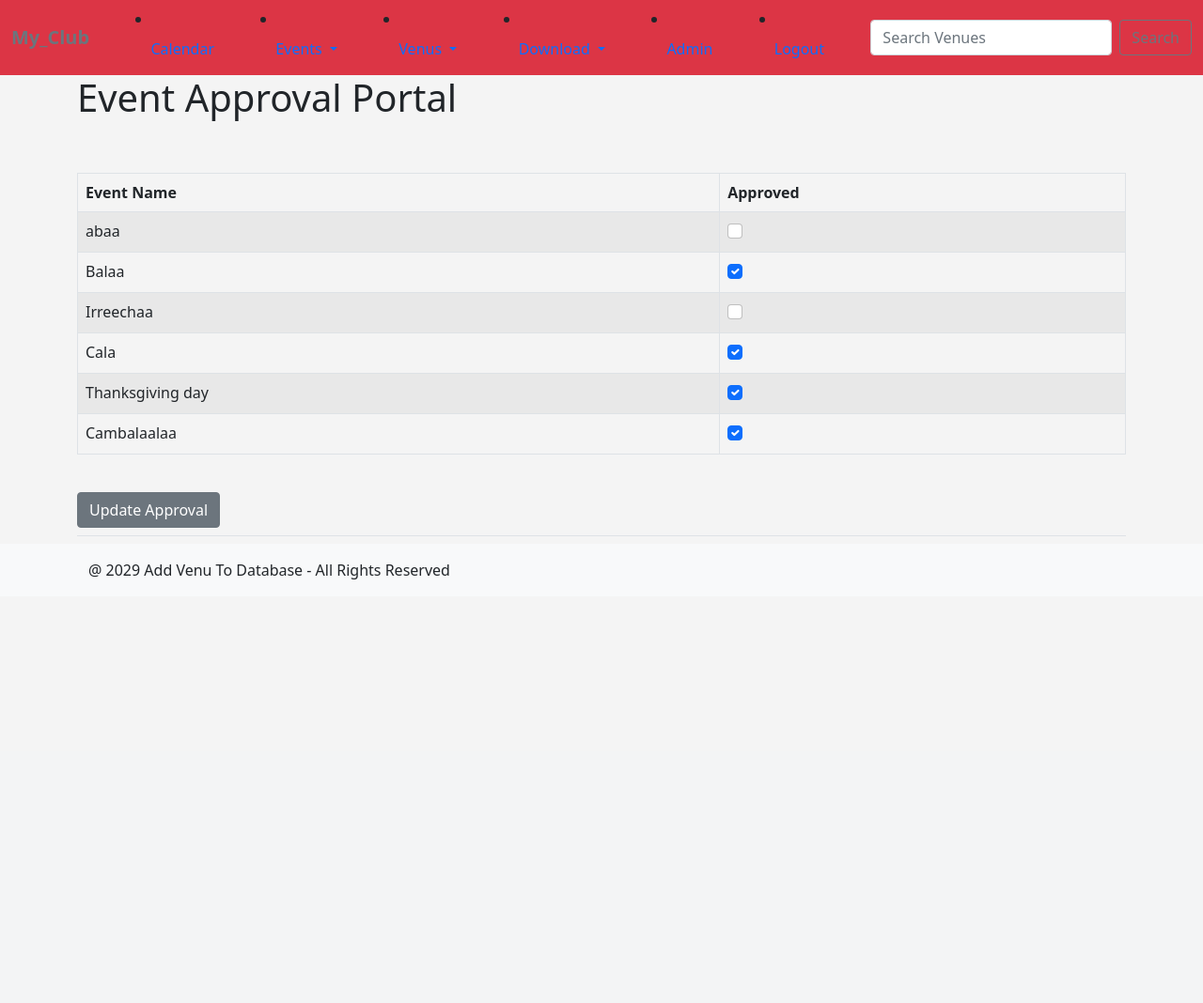
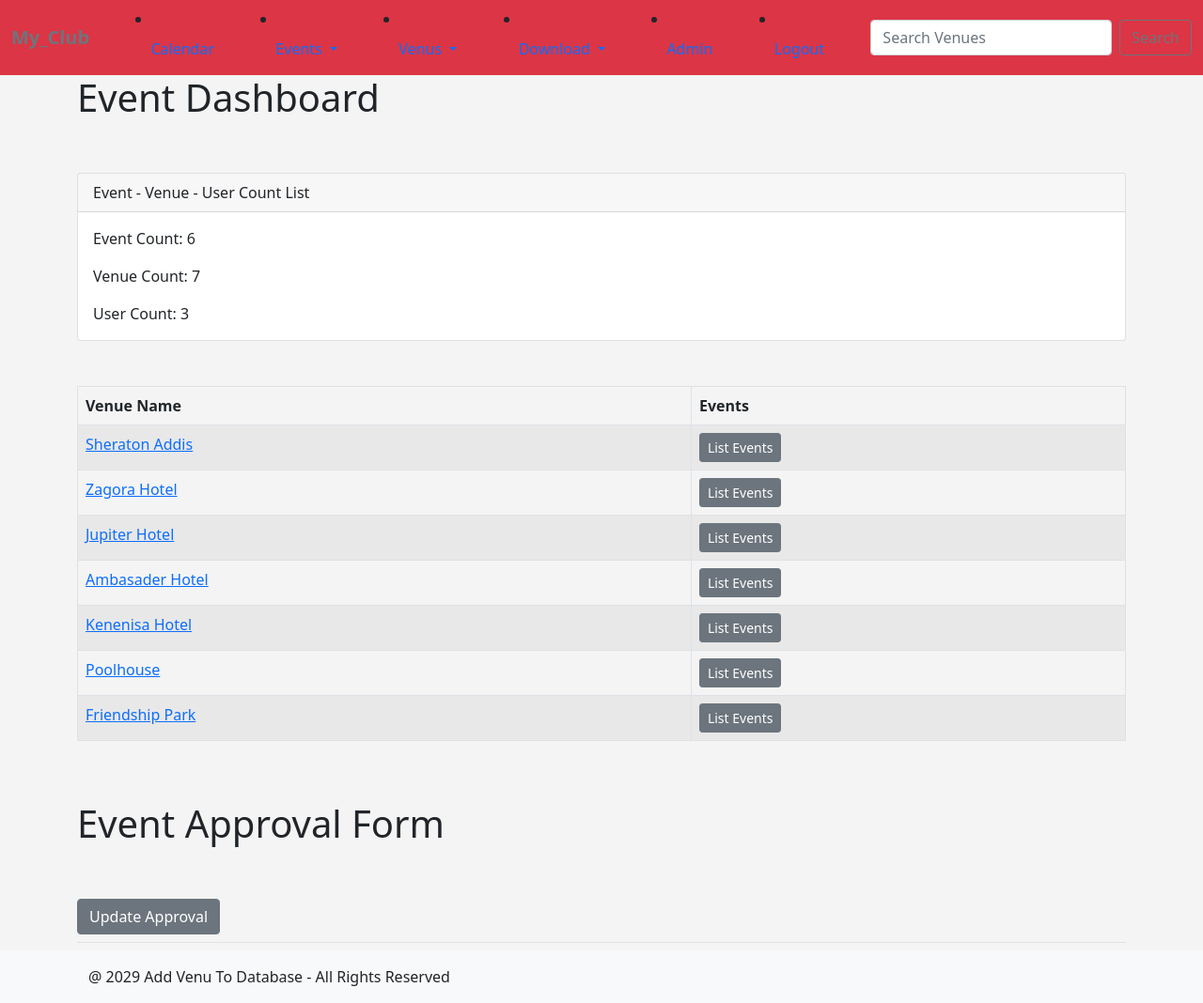
Before and after one commit to tolemariamfufat/django-tutorial, a Django app: page /admin_approval/ in a window 1280 px wide. Shown: the whole page at 94% size. Before the commit the page ends 617 px from the top, so only its background shows below. Run offline with Django 5.2, Linux system fonts and the light colour scheme; a user stored in the database is signed in; data comes from the database, SQL or seed files in the repository.

Commit message:
venu-event and show-event are added

```diff
--- a/formtutorial/formsapp/templates/formsapp/admin_approval.html
+++ b/formtutorial/formsapp/templates/formsapp/admin_approval.html
@@ -1,41 +1,48 @@
 {% extends "formsapp/base.html" %}
 {% block content %}
-<h1>Event Approval Portal</h1>
+<h1>Event Dashboard</h1>
     <br/></br>
     <form action="" method=POST>
         {% csrf_token %}
 
+<div class="card">
+    <div class="card-header">
+     Event - Venue - User Count List
+    </div>
+    <div class="card-body">
+        <p class="card-text">Event Count: {{ event_count }}</p>
+      <p class="card-text">Venue Count: {{ venue_count }}</p>
+      <p class="card-text">User Count: {{ user_count }}</p>
+    </div>
+  </div>
+<br/><br/>
 <table class="table table-striped table-hover table-bordered">
     <thead>
       <tr>
-        <th scope="col">Event Name</th>
-        <th scope="col">Approved</th>
+        <th scope="col">Venue Name</th>
+        <th scope="col">Events</th>
 
       </tr>
     </thead>
     <tbody>
-        {% for event in event_list %}
+        {% for venue in venue_list %}
         <tr>
-            <td>
+        <td>
 
-        {{ event }}</td>
-        <td>
-            {% if event.approved %}
-            <div class="form-check">
-                <input class="form-check-input" type="checkbox" checked="checked" value={{ event.id}} name="boxes">
-            </div>
+        <a href="{% url "show-venue" venue.id %}">{{ venue }}</a>
+        </td>
+        <td><a href="{% url "venue-event" venue.id %}" class="btn btn-sm btn-secondary">List Events</a>
 
-            {% else %}
-            <div class="form-check">
-                <input class="form-check-input" type="checkbox" value={{ event.id}} name="boxes">
-            </div>
-
-            {% endif %}
         </td>
     {% endfor %}
 
     </tbody>
 </table>
+
+<br/><br/>
+<h1>Event Approval Form</h1>
+<br/>
+
 <br/>
 <button class='btn btn-secondary' type='submit'>Update
     Approval</button>
--- a/formtutorial/formsapp/urls.py
+++ b/formtutorial/formsapp/urls.py
@@ -26,4 +26,6 @@ urlpatterns = [
     path("my_events", views.my_events, name="my_events" ),
     path("search_events/", views.search_events, name='search_events'),
     path("admin_approval/", views.admin_approval, name='admin_approval'),
+    path("venue_events/<venue_id>", views.venue_events, name="venue-event"),
+    path("show_event/<event_id>", views.show_event, name="show_event"),
    ]
--- a/formtutorial/formsapp/views.py
+++ b/formtutorial/formsapp/views.py
@@ -21,10 +21,38 @@ from reportlab.lib.pagesizes import letter
 
 # Import Pagination Stuff
 from django.core.paginator import Paginator
+# Show Events
+def show_event(request, event_id):
+    event = Event.objects.get(pk=event_id)
+    return render(request, 'formsapp/show_event.html', {
+        "event": event
+    })
+
+
+# Show Events In A Venue
+def venue_events(request, venue_id):
+    # Grab the Venue
+    venue = Venue.objects.get(id=venue_id)
+    # Grab the events from that venue
+    events = venue.event_set.all()
+    if events:
+        return render(request, 'formsapp/venue_events.html', {
+            "events": events
+    })
+
+    else:
+        messages.success(request, "That Venue Has No Events At This Time!")
+        return redirect("admin_approval")
 
 
 # Create Admin Event Approval Page
 def admin_approval(request):
+    # Get The Venues
+    venue_list = Venue.objects.all()
+    # Get counts
+    event_count = Event.objects.all().count()
+    venue_count = Venue.objects.all().count()
+    user_count = User.objects.all().count()
     event_list = Event.objects.all().order_by('-event_date')
     if request.user.is_superuser:
         if request.method == "POST":
@@ -39,7 +67,12 @@ def admin_approval(request):
             return redirect("all_events")
 
         else:
-            return render(request, 'formsapp/admin_approval.html', {"event_list": event_list})
+            return render(request, 'formsapp/admin_approval.html',
+                          {"event_list": event_list,
+                           "event_count": event_count,
+                           "venue_count": venue_count,
+                           "user_count": user_count,
+                           "venue_list": venue_list})
 
     else:
         messages.success(request, "You are not authorized to view this page!")
```
Also changed, not shown: formtutorial/formsapp/templates/formsapp/show_event.html (added, +52 -0 lines), formtutorial/formsapp/templates/formsapp/venue_events.html (added, +9 -0 lines).
